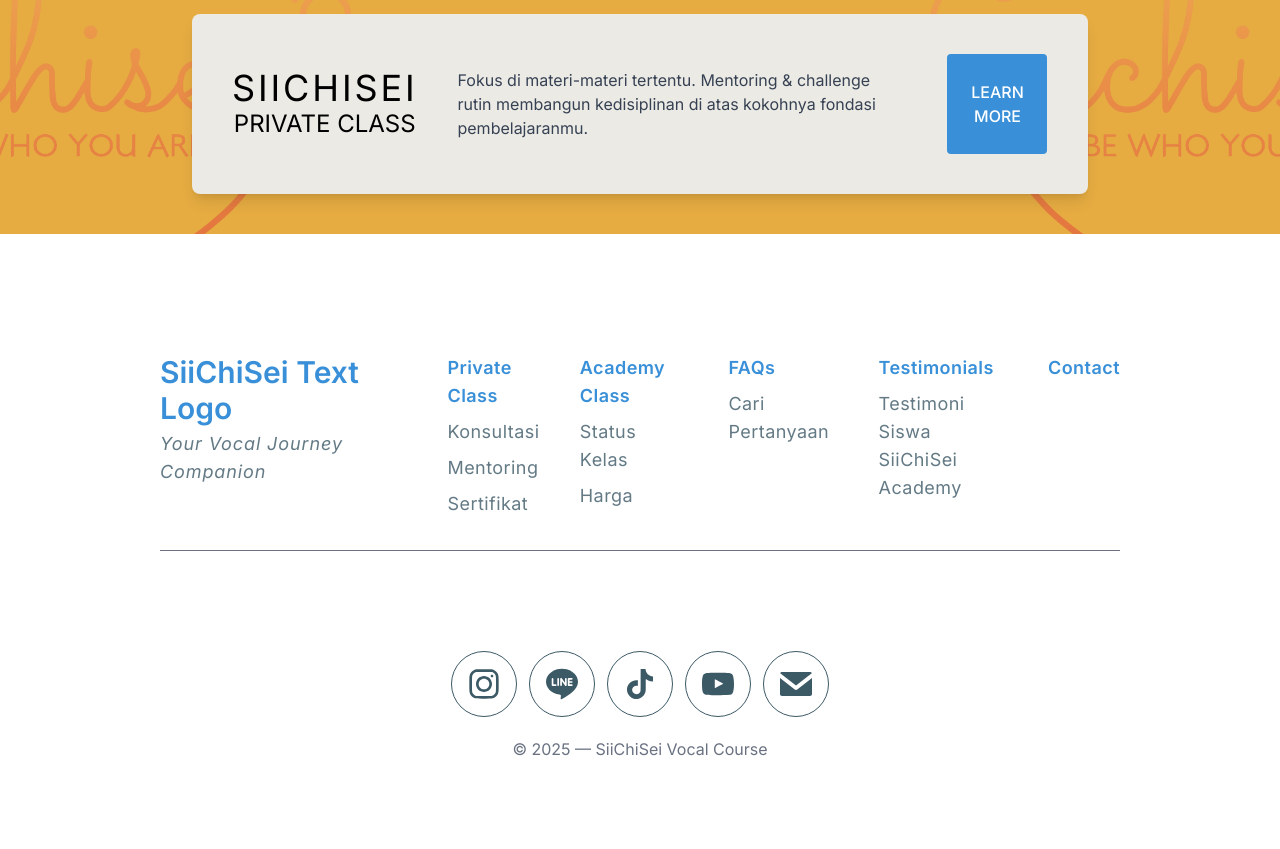
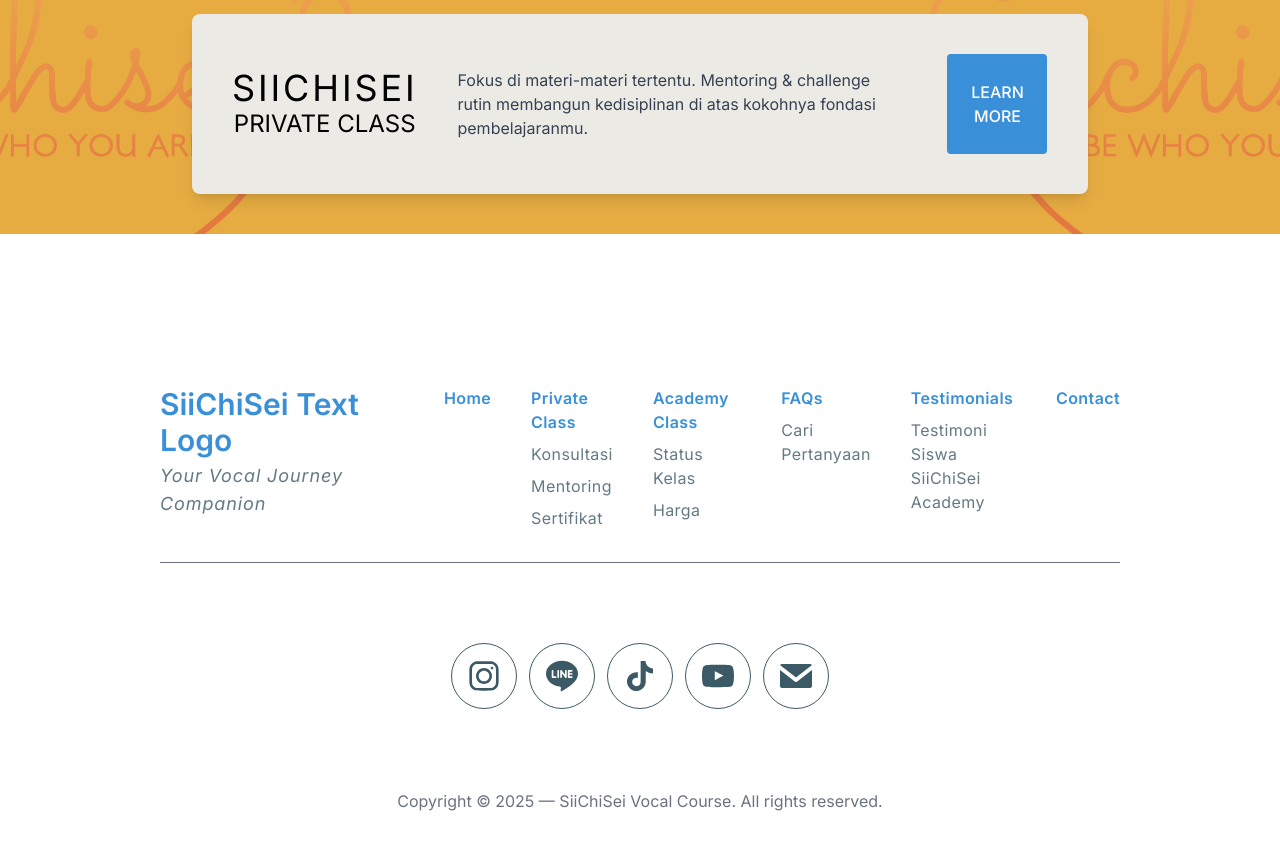
Before and after one commit to andi-ramadhan/siichisei-web, a React (Vite) app: page / in a window 1280 px wide. Shown: the part 2887-3736 px from the top of the page. Before the commit the page ends 3688 px from the top, so only its background shows below. Built offline with nearby package versions, Linux system fonts and the light colour scheme; a web font is replaced by a local one.

Commit message:
Redesign done, interactivity implemented

```diff
--- a/src/components/Footer.jsx
+++ b/src/components/Footer.jsx
@@ -1,8 +1,16 @@
+import { NavLink } from "react-router-dom";
+import { Link } from "react-router-dom";
+
 const Footer = () => {
 
+  function toTop() {
+    document.body.scrollTop = 0;
+    document.documentElement.scrollTop = 0;
+  }
+
   return (
-    <footer className="min-h-[35vh] w-full font-inter flex flex-col justify-between py-10 px-40 shadow-[0_-20px_10px_bg-gray-blue]">
-      <div className="z-10 h-full flex flex-row justify-between gap-10 mb-8">
+    <footer className="min-h-[35vh] w-full font-inter flex flex-col justify-between py-10 px-40">
+      <div className="z-10 h-full flex flex-row justify-between gap-10 my-8">
         {/* first container */}
         <div className="flex flex-col text-gray-blue grow-2 gap-1">
           <h2 className="text-3xl font-semibold text-word-blue">SiiChiSei Text Logo</h2>
@@ -10,34 +18,37 @@ const Footer = () => {
         </div>
 
         {/* middle container */}
-        <div className="flex flex-row gap-10 text-gray-blue/80 tracking-wide justify-around grow-2 text-lg">
-          <div className="flex flex-col gap-8">
+        <div className="flex flex-row gap-10 text-gray-blue/80 tracking-wide justify-around grow-2 text-md">
+          <Link to="/" className="font-semibold text-word-blue" onClick={toTop}>
+            Home
+          </Link>
+          <nav className="flex flex-col gap-8">
             <ul className="flex flex-col gap-2">
-              <p className="font-semibold text-word-blue">Private Class</p>
-              <li>Konsultasi</li>
-              <li>Mentoring</li>
-              <li>Sertifikat</li>
+              <NavLink to='/services' className="font-semibold text-word-blue">Private Class</NavLink>
+              <li><NavLink to='/services/private-class#konsultasi'>Konsultasi</NavLink></li>
+              <li><NavLink to='/services/private-class#mentoring'>Mentoring</NavLink></li>
+              <li><NavLink to='/services/private-class#sertifikat'>Sertifikat</NavLink></li>
             </ul>
-          </div>
+          </nav>
           <ul className="flex flex-col gap-2">
-            <p className="font-semibold text-word-blue">Academy Class</p>
-            <li>Status Kelas</li>
-            <li>Harga</li>
+            <NavLink to='/services' className="font-semibold text-word-blue">Academy Class</NavLink>
+            <li><NavLink to='/services/academy-class#class-status'>Status Kelas</NavLink></li>
+            <li><NavLink to='/services/academy-class#prices'>Harga</NavLink></li>
           </ul>
           <ul className="flex flex-col gap-2">
-            <p className="font-semibold text-word-blue">FAQs</p>
-            <li>Cari Pertanyaan</li>
+            <NavLink to='/faqs' className="font-semibold text-word-blue">FAQs</NavLink>
+            <li><NavLink to='/faqs'>Cari Pertanyaan</NavLink></li>
           </ul>
           <ul className="flex flex-col gap-2">
-            <p className="font-semibold text-word-blue">Testimonials</p>
-            <li className="text-wrap">Testimoni Siswa <br/>SiiChiSei Academy</li>
+            <NavLink to='/testimonials' className="font-semibold text-word-blue">Testimonials</NavLink>
+            <li className="text-wrap"><NavLink to='/testimonials'>Testimoni Siswa <br/>SiiChiSei Academy</NavLink></li>
           </ul>
-          <p className="font-semibold text-word-blue">Contact</p>
+          <NavLink to='/contact' className="font-semibold text-word-blue">Contact</NavLink>
         </div>
       </div>
       {/* bottom container */}
-      <div className="text-gray-500 flex flex-col justify-center items-center border-t-1 pt-20">
-        <div className="flex gap-3 py-5">
+      <div className="text-gray-500 flex flex-col justify-center items-center border-t-1">
+        <div className="social-media-container flex gap-3 py-20">
           <div className="social-media-icon">
             <span>
               <svg
@@ -108,7 +119,7 @@ const Footer = () => {
             </span>
           </div>
         </div>
-        <p>&copy; 2025 &mdash; SiiChiSei Vocal Course</p>
+        <p>Copyright &copy; 2025 &mdash; SiiChiSei Vocal Course. All rights reserved.</p>
       </div>
     </footer>
   )
```
